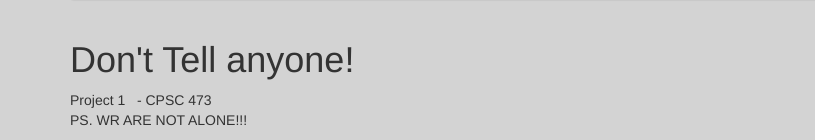
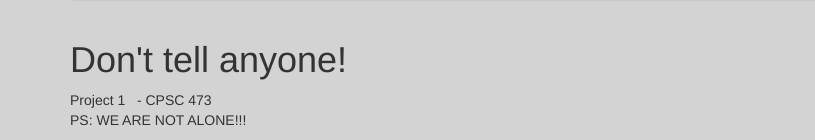
Before and after one commit to Jbiloki/Project1CS473, a plain HTML site: page dist/index.html in a window 1280 px wide. Shown: the part 1901-2041 px from the top of the page, 0-815 px from the left. Drawn offline with nearby package versions, Linux system fonts and the light colour scheme; a script that the page names is missing.

Commit message:
Fixed the two sentences in the footer

```diff
--- a/dist/index.html
+++ b/dist/index.html
@@ -323,9 +323,9 @@
       <div class="container">
         <div class="row">
           <div class="col-sm-6">
-            <h1>Don't Tell anyone!&nbsp;</h1>
+            <h1>Don't tell anyone!&nbsp;</h1>
             <p>Project 1 &nbsp; - CPSC 473&nbsp;
-              <br>PS. WR ARE NOT ALONE!!!&nbsp;</p>
+              <br>PS: WE ARE NOT ALONE!!!&nbsp;</p>
           </div>
           <div class="col-sm-6">
             <p class="text-info text-right">
```
